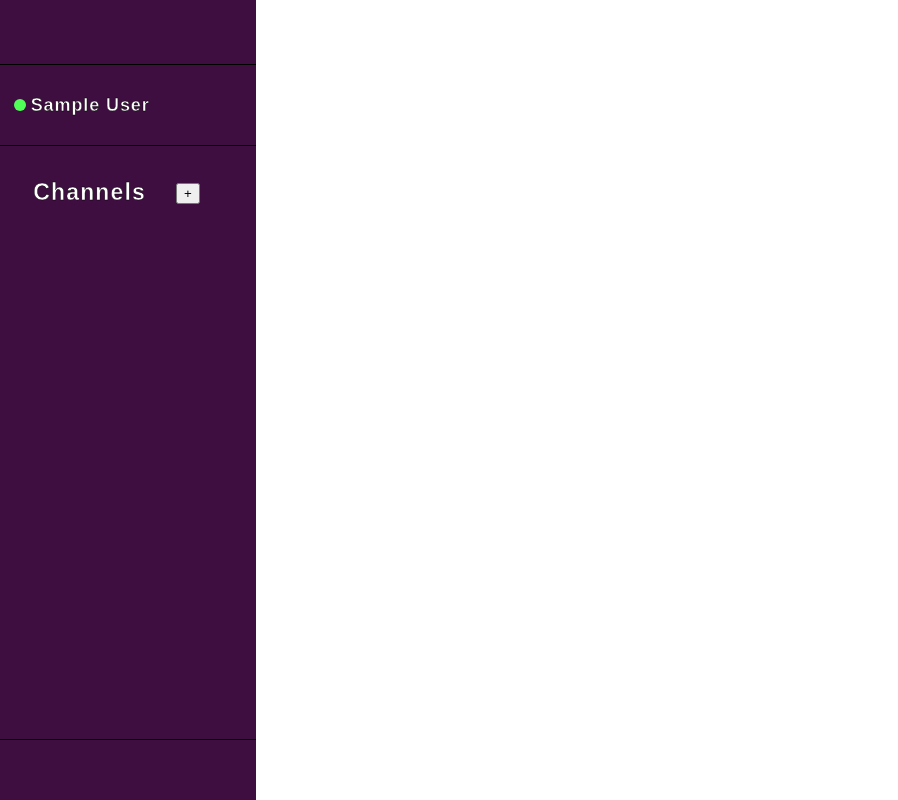
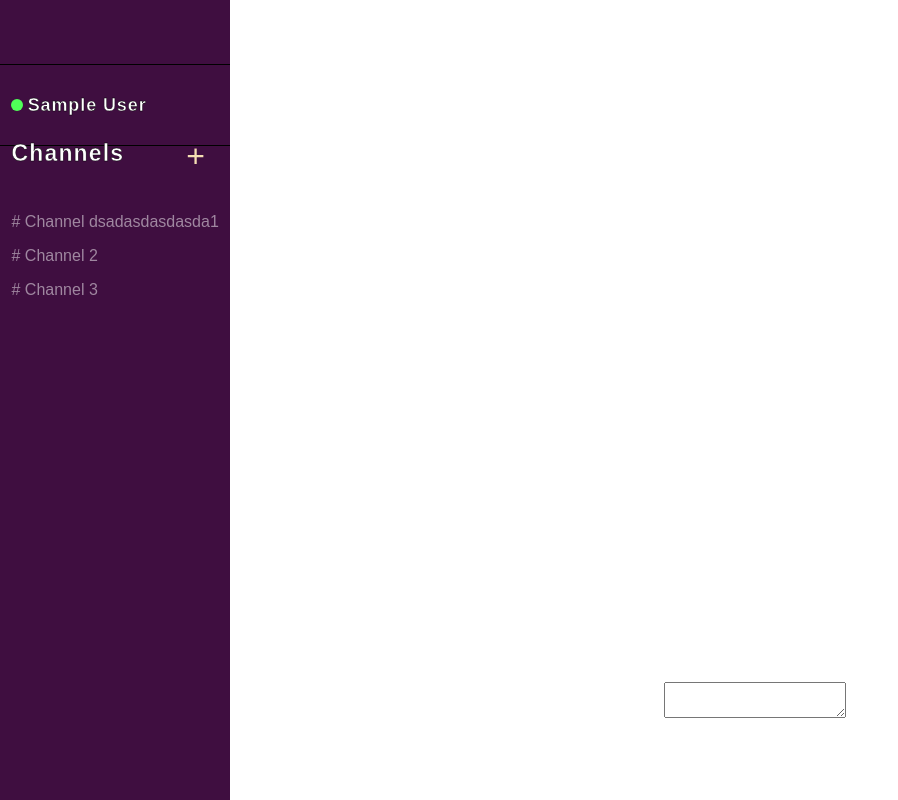
Before and after one commit to A-Fayez/flack, a Flask app: template templates/chat.html in a window 1280 px wide. Shown: the whole page, without its empty margins (0-898 px from the left). Run offline with Flask 2, Linux system fonts and the light colour scheme; the template is opened without the code that fills it: most values are stand-ins (such as "Sample title", 1, 10 or a date in 2020); style sheets or scripts are compiled from the project's sources.

Commit message:
side-bar

```diff
--- a/static/css/style.css
+++ b/static/css/style.css
@@ -28,7 +28,7 @@ p {
     height: 100%;
     width: 100%;
     display: grid;
-    grid-template-columns: 20% auto 20%;
+    grid-template-columns: 18% auto 20%;
     grid-template-rows: repeat(4, 1fr);
     place-items: center;
 }
--- a/static/sass/chat.scss
+++ b/static/sass/chat.scss
@@ -47,7 +47,7 @@
   align-items: center;
   border-top: 1px solid black;
   border-bottom: 1px solid black;
-  width: 20%;
+  width: 18%;
   height: 10%;
   top: 8%;
 }
@@ -71,21 +71,60 @@
 .channels-section {
   @include order(1);
   position: fixed;
-  width: 20%;
+  width: 18%;
   height: 70%;
   top: 20%;
-  border-bottom: 1px solid black;
-  padding-top: 1.5%;
 }
 
-#channels {
+#channels-label {
   @include text(white, 23px);
   position: relative;
-  left: 13%;
+  top: -5%;
+  left: 5%;
 }
 
 #new-channel-btn {
   position: relative;
-  top: -0.4%;
-  left: 23%;
+  top: -4%;
+  left: 30%;
+  color: wheat;
+  text-decoration: none;
+  font-size: xx-large;
 }
+
+.channels {
+  display: block;
+  width: 100%;
+  padding: 0 0 0 5%;
+}
+
+ul {
+  list-style-type: none;
+}
+
+ul li {
+  margin: 7% 0;
+  opacity: 50%;
+}
+
+ul {
+  li {
+     a {
+        text-decoration: none;
+        color: white;
+        padding: 3% 0;
+     }
+  }
+}
+
+ul li a:active {
+  background-color: white;
+  opacity: 50%;
+  color: black;
+}
+
+.input-message-area {
+  grid-area: 4 / 2 / 5 / 4;
+  @include flexbox();
+  flex-wrap: wrap;
+}
--- a/templates/chat.html
+++ b/templates/chat.html
@@ -11,10 +11,20 @@
     </div>
 
     <div class="channels-section">
-        <span id="channels"><b>Channels</b></span>
-        <button id="new-channel-btn">+</button>
+
+        <span id="channels-label"><b>Channels</b></span>
+        <a href="" id="new-channel-btn">+</a>
+
+        <ul class="channels">
+            <li><a href="" id="ch-nm">#  Channel dsadasdasdasda1</a></li>
+            <li><a href="" id="ch-nm">#  Channel 2</a></li>
+            <li><a href="" id="ch-nm">#  Channel 3</a></li>
+        </ul>
+
     </div>
 </div>
-<div class="input-message-area"></div>
+<div class="input-message-area">
+    <textarea id="message-box"></textarea>
+</div>
 <div class="messages"></div>
 {% endblock %}
```
